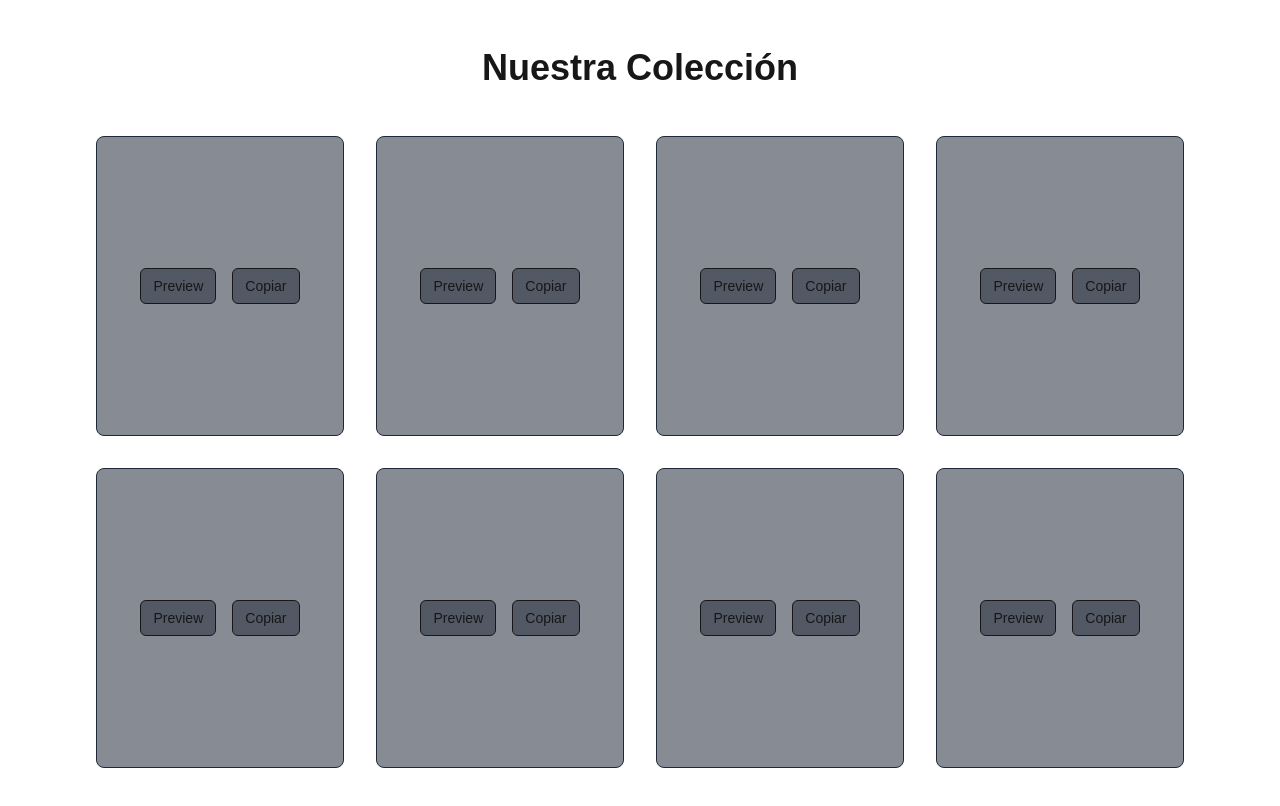
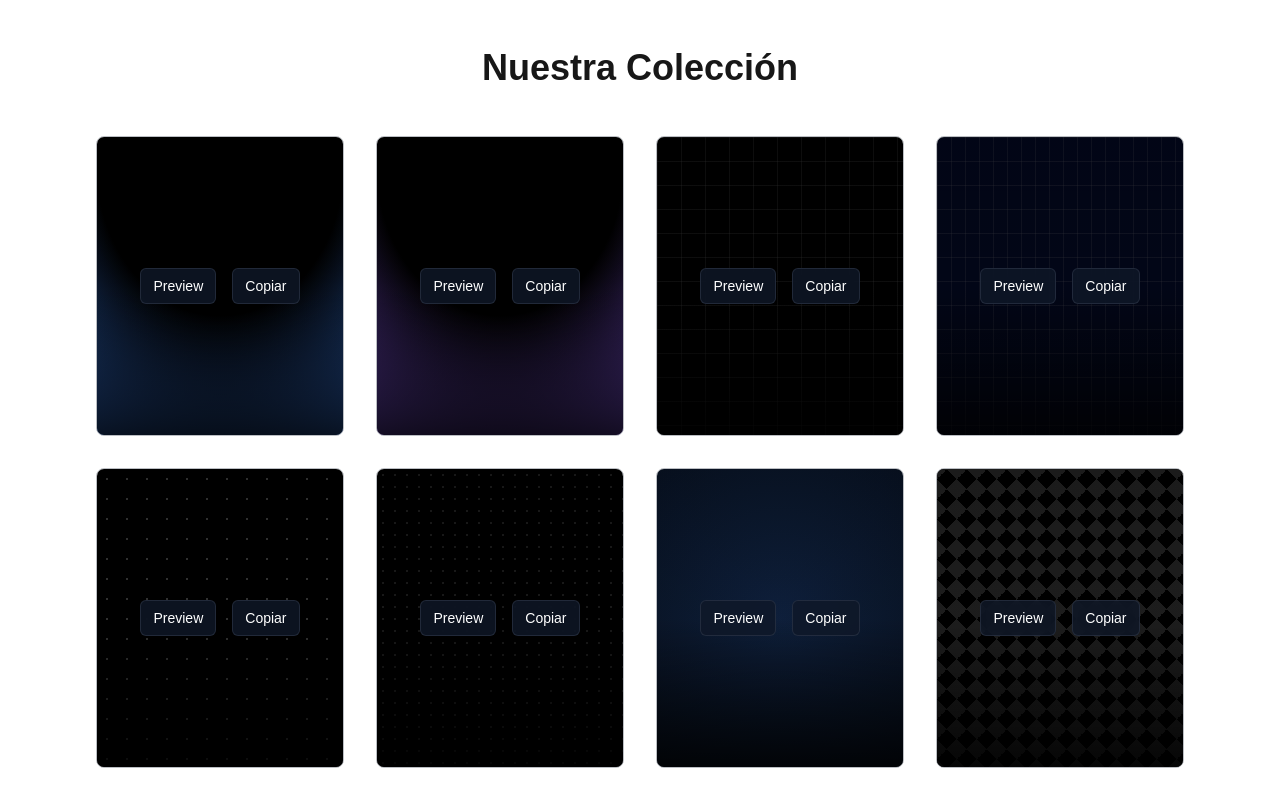
Before and after one commit to RogerAlejandro/dark-place, a Next.js app: page / in a window 1280 px wide. Shown: the part 800-1606 px from the top of the page. Built offline with nearby package versions, Linux system fonts and the light colour scheme.

Commit message:
add de patrones de puntos y cuadrícula  además hover oscuro

```diff
--- a/src/app/(home)/backgrounds-section.tsx
+++ b/src/app/(home)/backgrounds-section.tsx
@@ -79,21 +79,22 @@ export function BackgroundsSection() {
           {backgroundSnippets.map((snippet) => (
             <div
               key={snippet.id}
-              className="group relative flex h-full min-h-[300px] flex-col justify-between overflow-hidden rounded-lg border border-gray-800 bg-gray-900/50 p-6 transition-all hover:border-gray-700"
+              className="group relative flex h-full min-h-[300px] flex-col justify-between overflow-hidden rounded-lg border border-gray-800/30 transition-all hover:border-gray-700/50"
             >
-              <div className="absolute inset-0 -z-10 opacity-0 transition-opacity group-hover:opacity-100">
+              <div className="absolute inset-0 -z-10">
                 <div
                   className="h-full w-full"
                   dangerouslySetInnerHTML={{ __html: snippet.code }}
                 />
               </div>
+              <div className="absolute inset-0 bg-[linear-gradient(to_bottom,rgba(0,0,0,0.1),transparent)]"></div>
 
-              <div className="relative z-10 flex h-full items-center justify-center">
+              <div className="relative z-10 flex h-full items-center justify-center bg-gradient-to-t from-black/80 via-transparent to-transparent p-4">
                 <div className="flex gap-4">
                   <Button
                     variant="outline"
                     size="sm"
-                    className="bg-gray-800/50 hover:bg-gray-700/50"
+                    className="bg-gray-900/80 hover:bg-gray-800/80 backdrop-blur-sm border-gray-700/50 text-white"
                     onClick={() => handlePreview(snippet.code)}
                   >
                     Preview
@@ -101,7 +102,7 @@ export function BackgroundsSection() {
                   <Button
                     variant="outline"
                     size="sm"
-                    className="bg-gray-800/50 hover:bg-gray-700/50"
+                    className="bg-gray-900/80 hover:bg-gray-800/80 backdrop-blur-sm border-gray-700/50 text-white"
                     onClick={() => handleCopy(snippet.code)}
                   >
                     Copiar
```
